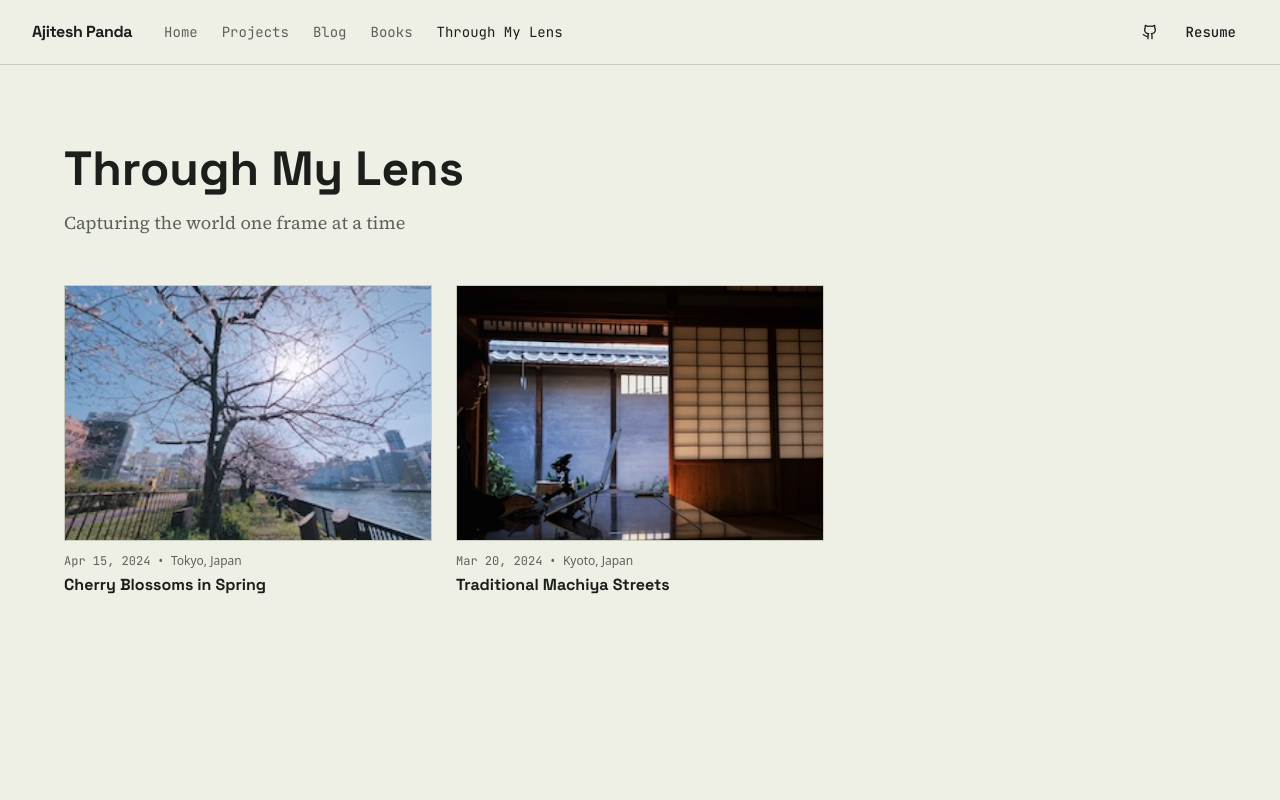
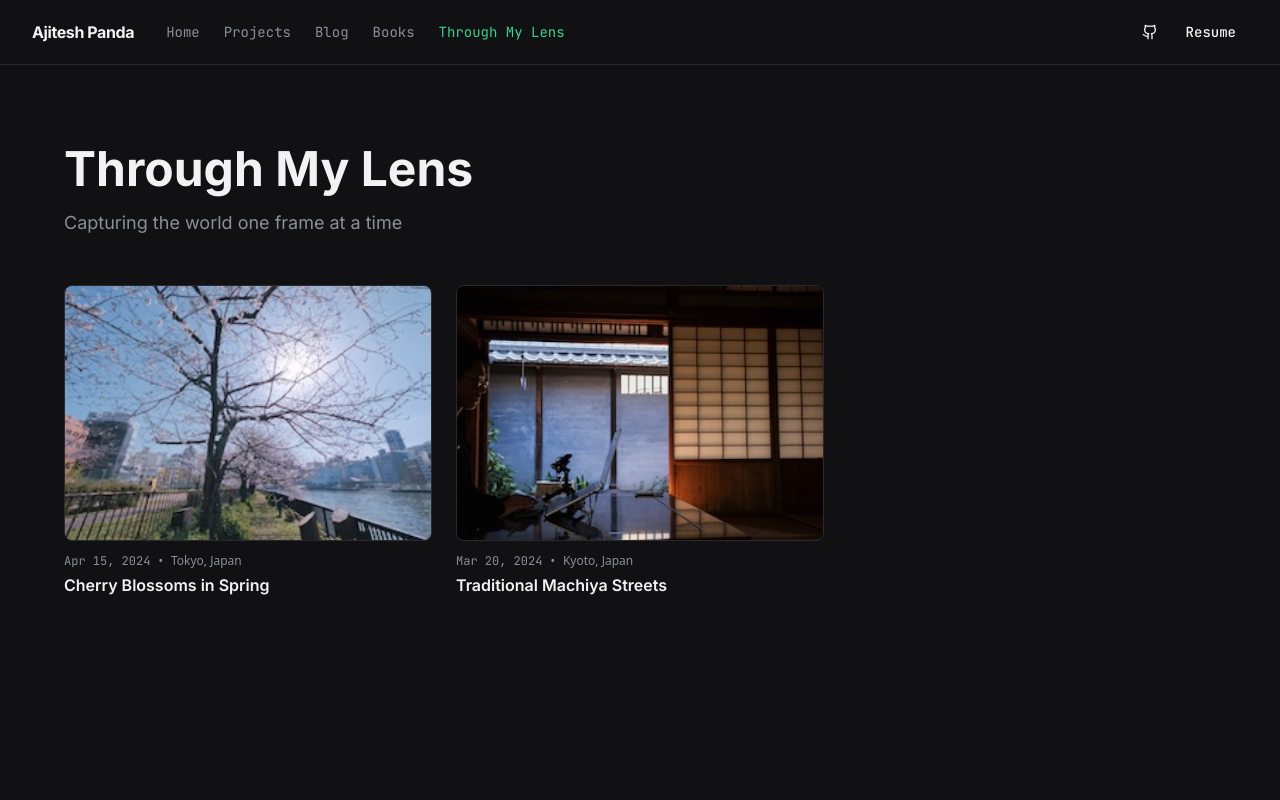
Before and after one commit to ajitesh13/ajitesh13.github.io, a Next.js app: page /posts in a window 1280 px wide. Shown: the top 800 px of the page. Built offline with nearby package versions, Linux system fonts and the light colour scheme.

Commit message:
chore: UI bug fix

```diff
--- a/app/layout.tsx
+++ b/app/layout.tsx
@@ -1,21 +1,15 @@
 import type { Metadata, Viewport } from 'next'
-import { Space_Grotesk, Source_Serif_4, JetBrains_Mono } from 'next/font/google'
+import { Inter, JetBrains_Mono } from 'next/font/google'
 import { GoogleAnalytics } from '@next/third-parties/google'
 import { Analytics } from '@vercel/analytics/react'
 import { JsonLd } from '@/components/JsonLd'
 import { getPersonSchema } from '@/lib/schema'
 import '../styles/globals.css'
 
-const spaceGrotesk = Space_Grotesk({
+const inter = Inter({
   subsets: ['latin'],
-  weight: ['500', '700'],
-  variable: '--font-display'
-})
-
-const sourceSerif = Source_Serif_4({
-  subsets: ['latin'],
-  weight: ['400', '600'],
-  variable: '--font-body'
+  weight: ['400', '500', '600', '700'],
+  variable: '--font-inter'
 })
 
 const jetbrainsMono = JetBrains_Mono({
@@ -72,7 +66,7 @@ export default function RootLayout({
   return (
     <html
       lang="en"
-      className={`dark ${spaceGrotesk.variable} ${sourceSerif.variable} ${jetbrainsMono.variable}`}
+      className={`dark ${inter.variable} ${jetbrainsMono.variable}`}
     >
       <body>
         <JsonLd data={getPersonSchema()} />
--- a/app/page.tsx
+++ b/app/page.tsx
@@ -1,7 +1,6 @@
 import type { Metadata } from 'next'
 import MainLayout from '@/components/layouts/main-layout'
 import { Button } from '@/components/ui/button'
-import SealMark from '@/components/SealMark'
 import { ArrowRight, Github, Twitter, Instagram } from 'lucide-react'
 import Link from 'next/link'
 import { getHomeContent } from '@/lib/home'
@@ -22,7 +21,7 @@ export default function Home() {
         {/* Hero */}
         <section className="section-container pt-20 pb-24 md:pt-28 md:pb-32">
           <div className="max-w-4xl">
-            <p className="font-mono text-sm text-seal mb-4">
+            <p className="font-mono text-sm text-ink-soft mb-4">
               {content.greeting}
             </p>
             <h1 className="font-display font-bold text-5xl md:text-7xl tracking-tight mb-4">
@@ -66,18 +65,11 @@ export default function Home() {
                   href={venture.link}
                   className={
                     venture.primary
-                      ? 'relative bg-paper-deep border border-hairline p-8 md:p-10 -rotate-[0.6deg] shadow-sm hover:shadow-md transition-shadow'
-                      : 'relative bg-paper-deep/60 border border-hairline p-6 md:p-8 rotate-[0.9deg] md:mt-10 hover:shadow-sm transition-shadow'
+                      ? 'relative rounded-lg bg-paper-deep border border-hairline p-8 md:p-10 hover:border-bamboo/50 transition-colors'
+                      : 'relative rounded-lg bg-paper-deep/60 border border-hairline p-6 md:p-8 hover:border-bamboo/50 transition-colors'
                   }
                 >
-                  {venture.primary && (
-                    <SealMark
-                      size={48}
-                      rotate={-4}
-                      className="absolute -top-4 -right-4"
-                    />
-                  )}
-                  <p className="font-mono text-xs text-seal uppercase tracking-widest mb-3">
+                  <p className="font-mono text-xs text-ink-soft uppercase tracking-widest mb-3">
                     {venture.tag}
                   </p>
                   <h3
@@ -121,9 +113,6 @@ export default function Home() {
                   <span className="font-body text-xl group-hover:text-bamboo transition-colors flex-1">
                     {post.title}
                   </span>
-                  {index === 0 && (
-                    <SealMark size={28} rotate={6} className="flex-shrink-0" />
-                  )}
                 </Link>
               ))}
               {posts.length === 0 && (
@@ -146,7 +135,7 @@ export default function Home() {
               <Button
                 size="lg"
                 asChild
-                className="bg-seal text-paper hover:bg-seal/90 font-mono"
+                className="bg-bamboo text-paper hover:bg-bamboo/90 font-mono"
               >
                 <a href={content.cta.buttonLink}>{content.cta.buttonText}</a>
               </Button>
--- a/app/posts/page.tsx
+++ b/app/posts/page.tsx
@@ -36,7 +36,7 @@ export default function Posts() {
                 >
                   <div className="space-y-3">
                     {/* Cover Image */}
-                    <div className="relative w-full h-64 overflow-hidden border border-hairline">
+                    <div className="relative w-full h-64 overflow-hidden rounded-lg border border-hairline">
                       <Image
                         src={photo.images[0]}
                         alt={`${photo.title} — ${photo.location}`}
--- a/app/projects/page.tsx
+++ b/app/projects/page.tsx
@@ -35,7 +35,7 @@ export default function Projects() {
               >
                 <div className="space-y-4">
                   {/* Image */}
-                  <div className="relative w-full h-64 overflow-hidden border border-hairline">
+                  <div className="relative w-full h-64 overflow-hidden rounded-lg border border-hairline">
                     <Image
                       src={project.thumbnail}
                       alt={`${project.title} thumbnail`}
--- a/components/SealMark.tsx
+++ /dev/null
@@ -1,29 +0,0 @@
-interface SealMarkProps {
-  size?: number
-  rotate?: number
-  className?: string
-}
-
-const SealMark = ({ size = 56, rotate = -4, className = '' }: SealMarkProps) => {
-  return (
-    <svg
-      width={size}
-      height={size}
-      viewBox="0 0 100 100"
-      className={className}
-      style={{ transform: `rotate(${rotate}deg)` }}
-      aria-hidden="true"
-    >
-      <path
-        d="M50 4C64 3 78 9 85 22C93 34 92 50 89 63C86 77 78 90 63 94C49 98 33 96 21 87C10 79 4 65 5 50C6 36 12 22 24 13C31 8 41 5 50 4Z"
-        fill="#A83A2A"
-      />
-      <path
-        d="M35 32L44 30L47 46L58 28L67 30L54 51L68 70L58 71L48 55L45 72L35 71L40 51Z"
-        fill="#EEF0E6"
-      />
-    </svg>
-  )
-}
-
-export default SealMark
--- a/components/navbar.tsx
+++ b/components/navbar.tsx
@@ -49,7 +49,7 @@ const Navbar = ({ githubUrl }: NavbarProps) => {
                 prefetch={true}
                 className={cn(
                   'transition-colors hover:text-ink',
-                  isActive(item.href) ? 'text-ink' : 'text-ink-soft'
+                  isActive(item.href) ? 'text-bamboo' : 'text-ink-soft'
                 )}
               >
                 {item.label}
@@ -114,7 +114,7 @@ const Navbar = ({ githubUrl }: NavbarProps) => {
                 prefetch={true}
                 className={cn(
                   'flex w-full items-center rounded-md p-2 text-sm transition-colors hover:bg-paper-deep',
-                  isActive(item.href) ? 'text-ink bg-paper-deep' : 'text-ink-soft'
+                  isActive(item.href) ? 'text-bamboo bg-paper-deep' : 'text-ink-soft'
                 )}
                 onClick={() => setMobileMenuOpen(false)}
               >
--- a/styles/globals.css
+++ b/styles/globals.css
@@ -4,25 +4,25 @@
 
 @layer base {
   :root {
-    --background: 0 0% 0%;
-    --foreground: 210 40% 98%;
-    --card: 0 0% 0%;
-    --card-foreground: 210 40% 98%;
-    --popover: 0 0% 0%;
-    --popover-foreground: 210 40% 98%;
-    --primary: 217.2 91.2% 59.8%;
-    --primary-foreground: 222.2 47.4% 11.2%;
-    --secondary: 217.2 32.6% 17.5%;
-    --secondary-foreground: 210 40% 98%;
-    --muted: 217.2 32.6% 17.5%;
-    --muted-foreground: 215 20.2% 65.1%;
-    --accent: 217.2 32.6% 17.5%;
-    --accent-foreground: 210 40% 98%;
-    --destructive: 0 62.8% 30.6%;
-    --destructive-foreground: 210 40% 98%;
-    --border: 217.2 32.6% 17.5%;
-    --input: 217.2 32.6% 17.5%;
-    --ring: 224.3 76.3% 48%;
+    --background: 240 6% 7%;
+    --foreground: 0 0% 95%;
+    --card: 240 6% 7%;
+    --card-foreground: 0 0% 95%;
+    --popover: 240 6% 7%;
+    --popover-foreground: 0 0% 95%;
+    --primary: 153 60% 53%;
+    --primary-foreground: 0 0% 4%;
+    --secondary: 240 6% 11%;
+    --secondary-foreground: 0 0% 95%;
+    --muted: 240 6% 11%;
+    --muted-foreground: 213 8% 57%;
+    --accent: 240 6% 11%;
+    --accent-foreground: 0 0% 95%;
+    --destructive: 4 100% 59%;
+    --destructive-foreground: 0 0% 95%;
+    --border: 240 7% 17%;
+    --input: 240 7% 17%;
+    --ring: 153 60% 53%;
     --radius: 0.5rem;
   }
 }
--- a/tailwind.config.js
+++ b/tailwind.config.js
@@ -49,17 +49,33 @@ module.exports = {
           DEFAULT: 'hsl(var(--card))',
           foreground: 'hsl(var(--card-foreground))'
         },
-        paper: '#EEF0E6',
-        'paper-deep': '#E3E7D7',
-        ink: '#1B1F1B',
-        'ink-soft': '#5B6259',
-        bamboo: '#3E6B4F',
-        seal: '#A83A2A',
-        hairline: '#C9CDBE'
+        paper: '#111113',
+        'paper-deep': '#1A1A1D',
+        ink: '#F2F2F2',
+        'ink-soft': '#8A8F98',
+        bamboo: '#3ECF8E',
+        seal: '#FF3D2E',
+        hairline: '#2A2A2E'
       },
       fontFamily: {
-        display: ['var(--font-display)', 'sans-serif'],
-        body: ['var(--font-body)', 'serif'],
+        display: [
+          'var(--font-inter)',
+          'Inter Fallback',
+          'system-ui',
+          'Helvetica Neue',
+          'Helvetica',
+          'Arial',
+          'sans-serif'
+        ],
+        body: [
+          'var(--font-inter)',
+          'Inter Fallback',
+          'system-ui',
+          'Helvetica Neue',
+          'Helvetica',
+          'Arial',
+          'sans-serif'
+        ],
         mono: ['var(--font-mono)', 'monospace']
       },
       borderRadius: {
```
